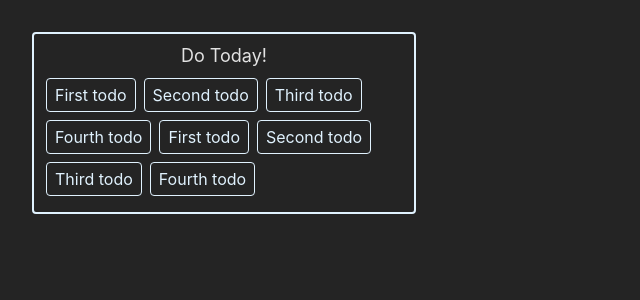
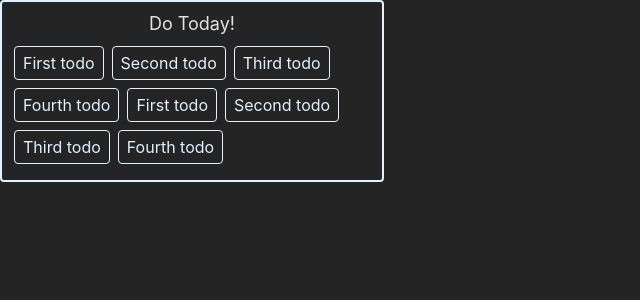
Before and after one commit to AManOfHonestFate/Task-manager, a React (Vite) app: page / in a window 1280 px wide. Shown: the top 300 px of the page, without its empty margins (0-640 px from the left). Built offline with nearby package versions, Linux system fonts and the light colour scheme.

Commit message:
created DragAndDrop component

```diff
--- a/src/App.tsx
+++ b/src/App.tsx
@@ -1,11 +1,14 @@
 import './App.css'
 import TodoItem from "./components/TodoItem";
 import TodoTable from "./components/TodoTable";
+import DragAndDrop from "./components/DragAndDrop";
 const props = ['First todo', 'Second todo', 'Third todo', 'Fourth todo', 'First todo', 'Second todo', 'Third todo', 'Fourth todo']
 function App() {
 
   return (
-      <TodoTable title="Do Today!">{props}</TodoTable>
+      <DragAndDrop>
+        <TodoTable title="Do Today!">{props}</TodoTable>
+      </DragAndDrop>
   )
 }
 
--- a/src/components/DragAndDrop.tsx
+++ b/src/components/DragAndDrop.tsx
@@ -0,0 +1,37 @@
+import {useState, MouseEvent, useRef, RefObject, LegacyRef, useEffect} from "react";
+
+interface DragAndDropProps {
+    children: JSX.Element
+}
+
+export default function DragAndDrop({ children }: DragAndDropProps) {
+    const [isDragged, setIsDragged] = useState(false);
+    const [position, setPosition] = useState({x: 0, y: 0})
+    const el = useRef<HTMLSpanElement>(null);
+
+    const elSize = useRef({width: 0, height: 0});
+    useEffect(() => {
+        if (!el.current) return;
+
+        elSize.current.height = parseFloat(window.getComputedStyle(el.current).height);
+        elSize.current.width = parseFloat(window.getComputedStyle(el.current).height);
+    }, [])
+
+    function handleMove(e: MouseEvent) {
+        if (!isDragged) return;
+
+        setPosition({x: e.clientX - elSize.current.width, y: e.clientY - elSize.current.height / 2})
+    }
+
+    return (
+        <span
+            ref={el}
+            style={{position: 'absolute',top: position.y + 'px', left: position.x + 'px'}}
+            onMouseDown={() => setIsDragged(true)}
+            onMouseUp={() => setIsDragged(false)}
+            onMouseMove={(e) => handleMove(e)}
+        >
+            { children }
+        </span>
+    )
+}
```
